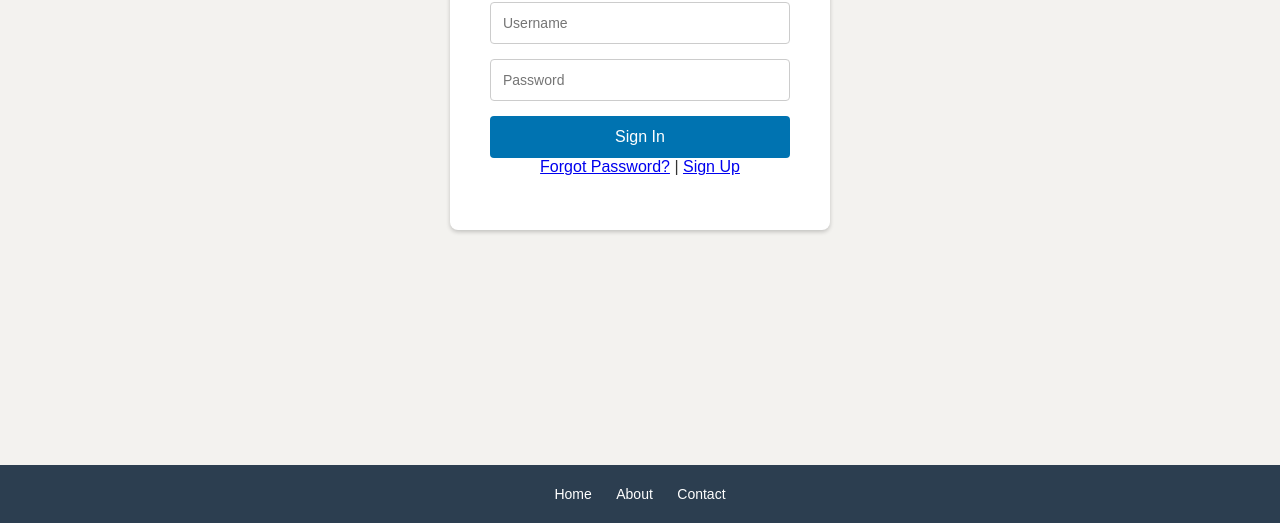
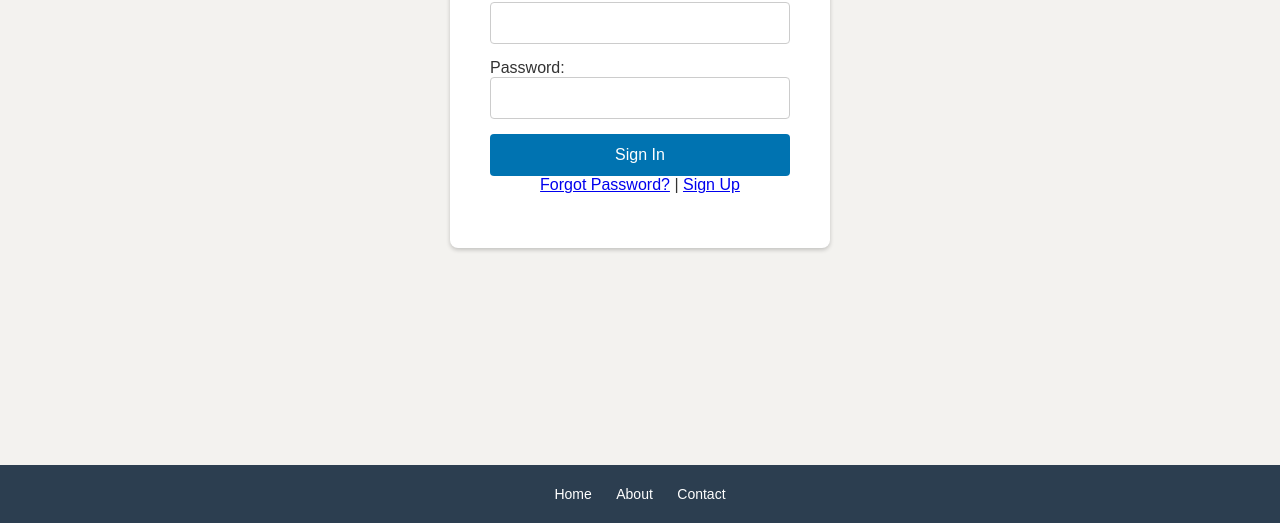
Before and after one commit to pragmatictesters/selenium-location-strategies, a plain HTML site: page docs/index.html in a window 1280 px wide. Shown: the part 335-858 px from the top of the page. Drawn offline with Linux system fonts and the light colour scheme.

Commit message:
Enhance login form by adding descriptive labels to input elements and improving accessibility.

```diff
--- a/docs/index.html
+++ b/docs/index.html
@@ -30,8 +30,10 @@
     <div class="login-box">
         <img src="ptl-logo.png" alt="Pragmatic Testers Logo" class="logo">
         <form onsubmit="validateLogin(event)">
-            <input type="text" id="username" name="username" placeholder="Username" class="username-class">
-            <input type="password" id="password" name="password" placeholder="Password" class="password-class">
+            <label for="username" class="label-class">Username:</label>
+            <input type="text" id="username" name="username" class="username-class">
+            <label for="password" class="label-class">Password:</label>
+            <input type="password" id="password" name="password" class="password-class">
             <button type="submit" id="loginButton" name="loginButton" class="btn__primary--large login-button-class">Sign In</button>
         </form>
         <div class="extra-links">
--- a/docs/styles.css
+++ b/docs/styles.css
@@ -157,3 +157,14 @@ footer {
 .add-to-cart-btn:hover {
   background-color: #2ecc71;
 }
+
+.label-class {
+    display: inline-block;
+    width: 100px;
+    text-align: left;
+    margin-right: 10px;
+}
+
+.username-class, .password-class {
+    margin-bottom: 10px;
+}
```
